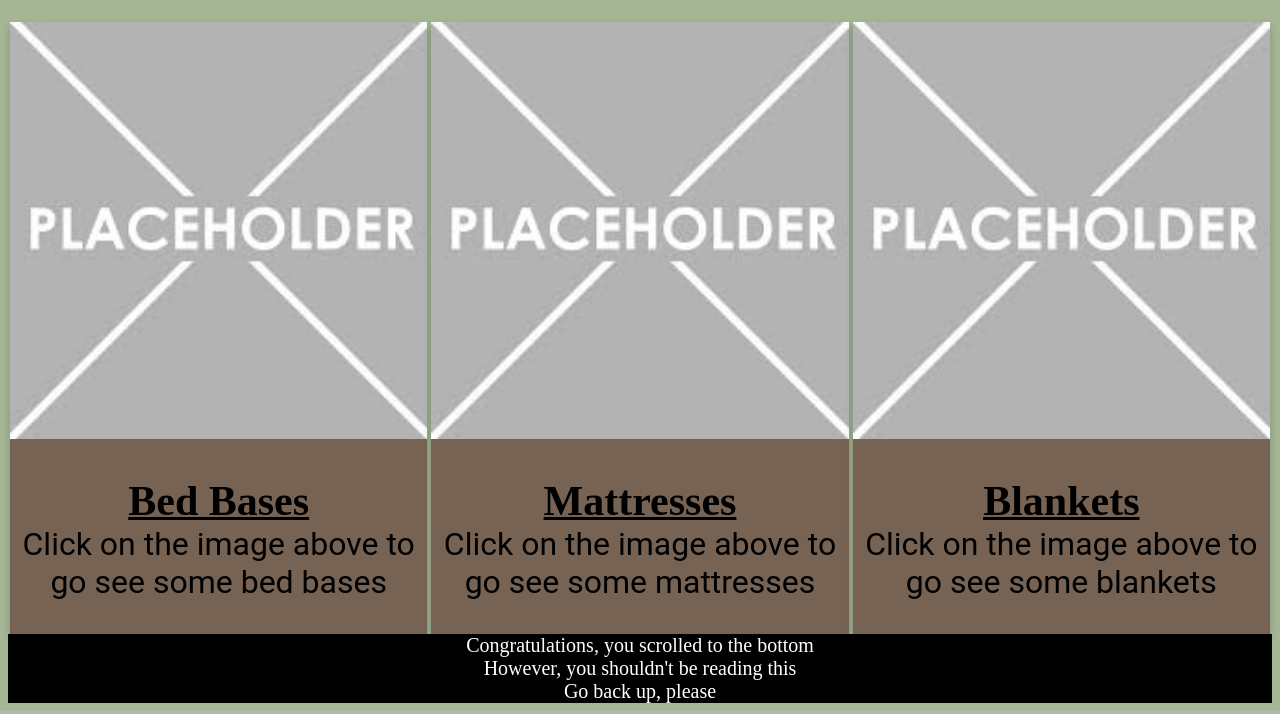
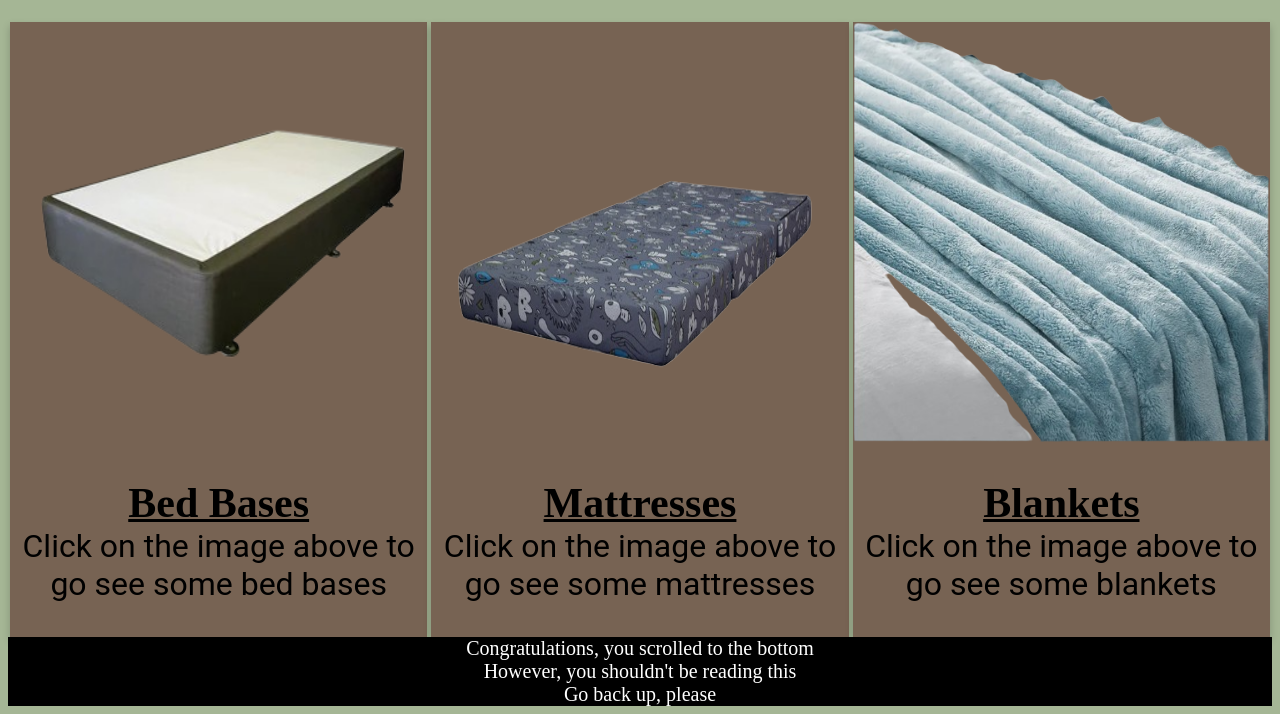
Before and after one commit to DavidWu531/beds, a Flask app: page / in a window 1280 px wide. Shown: the part 143-857 px from the top of the page. Run offline with Flask 3, Linux system fonts and the light colour scheme.

Commit message:
Added images onto containers

```diff
--- a/routes.py
+++ b/routes.py
@@ -51,6 +51,27 @@ def mattress(id):
     return render_template('individual_mattress.html', mattress=mattress)
 
 
+# All Blanket Source: https://www.bedbathntable.co.nz/bed/bed-linen/blankets
+@app.route('/blanket')  # All Blanket Route
+def all_blanket():
+    conn = sqlite3.connect('beds.db')
+    cur = conn.cursor()
+    cur.execute('SELECT * FROM Blankets')
+
+    blanket = cur.fetchall()
+    return render_template('all_blanket.html', blanket=blanket)
+
+
+@app.route('/blanket/<int:id>')  # Individual Blanket Route
+def blanket(id):
+    conn = sqlite3.connect('beds.db')
+    cur = conn.cursor()
+    cur.execute('SELECT * FROM Blankets WHERE BlanketID=?', (id,))
+
+    blanket = cur.fetchone()
+    return render_template('individual_blanket.html', blanket=blanket)
+
+
 @app.route('/triangles')  # All Triangle Route
 def triangles():
     return render_template('triangles.html')
@@ -102,25 +123,5 @@ def triangle(direction, size):
         return ('<br>'.join(bits))
 
 
-@app.route('/blanket')  # All Blanket Route
-def all_blanket():
-    conn = sqlite3.connect('beds.db')
-    cur = conn.cursor()
-    cur.execute('SELECT * FROM Blankets')
-
-    blanket = cur.fetchall()
-    return render_template('all_blanket.html', blanket=blanket)
-
-
-@app.route('/blanket/<int:id>')  # Individual Blanket Route
-def blanket(id):
-    conn = sqlite3.connect('beds.db')
-    cur = conn.cursor()
-    cur.execute('SELECT * FROM Blankets WHERE BlanketID=?', (id,))
-
-    blanket = cur.fetchone()
-    return render_template('individual_blanket.html', blanket=blanket)
-
-
 if __name__ == "__main__":  # Running the website
     app.run(debug=True)
--- a/templates/home.html
+++ b/templates/home.html
@@ -6,7 +6,7 @@
     <!-- item 1 starts here-->
     <div class='item'>
         <a href="/bed_base">
-        <img src="static/images/placeholder.jpg" alt="to be replaced"> <!--Clickable image-->
+        <img src="static/images/Thames_Bed_Base_Standard.PNG" width="420" height="420" alt="to be replaced"> <!--Clickable image-->
         </a>
         <div class="item-info">
             <p class="homepage"><u><b>Bed Bases</b></u><br>Click on the image above to go see some bed bases
@@ -17,7 +17,7 @@
     <!-- item 2 starts here-->
     <div class='item'>
         <a href="/mattress">
-        <img src="static/images/placeholder.jpg" alt="to be replaced"> <!--Clickable image-->
+        <img src="static/images/Zero_Stowaway_Single_Tri-Fold.PNG" width="420" height="420" alt="to be replaced"> <!--Clickable image-->
         </a>
         <div class="item-info">
             <p class="homepage"><u><b>Mattresses</b></u><br>Click on the image above to go see some mattresses
@@ -27,7 +27,7 @@
     <!-- item 3 starts here-->
     <div class='item'>
         <a href="/blanket">
-        <img src="static/images/placeholder.jpg" alt="to be replaced"> <!--Clickable image-->
+        <img src="static/images/Luxton_Blanket.PNG" width="420" height="420" alt="to be replaced"> <!--Clickable image-->
         </a>
         <div class="item-info">
             <p class="homepage"><u><b>Blankets</b></u><br>Click on the image above to go see some blankets
```
Also changed, not shown: static/images/Luxton_Blanket.png (added), static/images/Thames_Bed_Base_Standard.png (added), static/images/Zero_Stowaway_Single_Tri-Fold.png (added).
